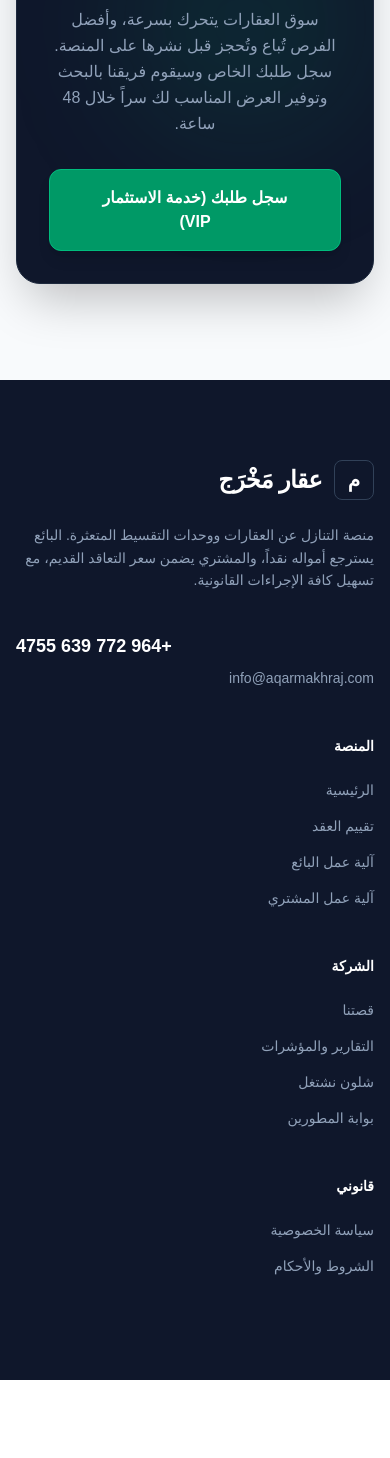
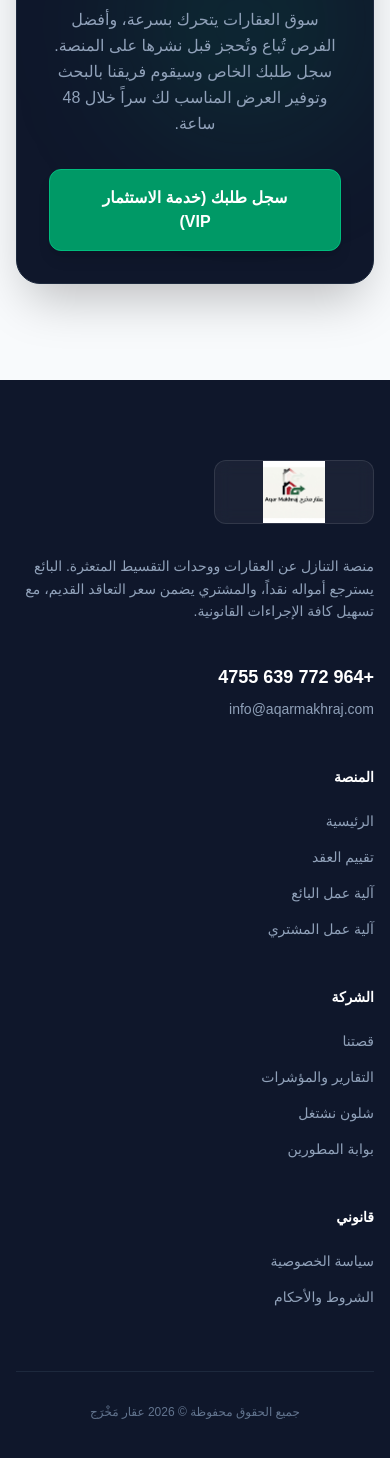
Before and after one commit to chromadreamstudio-netizen/aqar-makhraj, a Next.js app: page / in a window 390 px wide. Shown: the part 8438-9896 px from the top of the page. Before the commit the page ends 9818 px from the top, so only its background shows below. Built offline with nearby package versions, Linux system fonts and the light colour scheme; no server answers.

Commit message:
Fix footer layout, align text to right, add logo, and activate all footer links and legal buttons

```diff
--- a/src/app/page.tsx
+++ b/src/app/page.tsx
@@ -123,12 +123,13 @@ export default function Home() {
         </div>
       )}
 
-      {/* شريط التنقل المتوافق مع الهوية العراقية */}
+      {/* شريط التنقل */}
       <nav className="bg-white/80 backdrop-blur-md shadow-sm sticky top-0 z-40 border-b border-slate-100">
         <div className="max-w-7xl mx-auto px-4 sm:px-6 lg:px-8">
           <div className="flex justify-between h-20 items-center">
+            {/* الشعار في الهيدر */}
             <Link href="/" className="flex-shrink-0 flex items-center">
-              <div className="relative w-32 h-10"><Image src="/logo.jpg" alt="Logo" fill className="object-contain mix-blend-multiply" priority /></div>
+              <div className="relative w-40 h-16"><Image src="/logo.jpg" alt="عقار مخرج" fill className="object-contain mix-blend-multiply" priority /></div>
             </Link>
             <div className="hidden md:flex items-center gap-8 px-6 text-sm">
               <button onClick={() => setIsModalOpen(true)} className="text-slate-600 hover:text-emerald-600 font-extrabold transition-colors">عرض وحدتك</button>
@@ -431,53 +432,89 @@ export default function Home() {
           </div>
       </section>
 
-      {/* الفوتر */}
+      {/* الفوتر المُحدّث والمنسّق */}
       <footer id="contact" className="bg-slate-900 text-slate-400 pt-20 pb-10">
         <div className="max-w-7xl mx-auto px-4 sm:px-6 lg:px-8">
           <div className="grid grid-cols-1 md:grid-cols-2 lg:grid-cols-5 gap-12 mb-16">
 
-            <div className="lg:col-span-2 space-y-6">
-              <div className="flex items-center gap-3">
-                <div className="w-10 h-10 bg-transparent border border-slate-700 rounded-lg flex items-center justify-center font-bold text-white text-xl">م</div>
-                <span className="font-bold text-2xl text-white tracking-tight">عقار مَخْرَج</span>
-              </div>
+            {/* الشعار والوصف */}
+            <div className="lg:col-span-2 space-y-6 text-right">
+              {/* إضافة اللوجو في الفوتر بنفس أبعاد الهيدر */}
+              <Link href="/" className="inline-block">
+                <div className="relative w-40 h-16 bg-white/5 p-2 rounded-xl backdrop-blur-sm border border-white/10">
+                  <Image
+                    src="/logo.jpg"
+                    alt="عقار مخرج"
+                    fill
+                    className="object-contain"
+                  />
+                </div>
+              </Link>
               <p className="text-sm font-medium leading-relaxed max-w-sm">
                 منصة التنازل عن العقارات ووحدات التقسيط المتعثرة. البائع يسترجع أمواله نقداً، والمشتري يضمن سعر التعاقد القديم، مع تسهيل كافة الإجراءات القانونية.
               </p>
               <div className="space-y-2 pt-4">
-                  <p className="text-white font-bold text-lg dir-ltr text-left">+964 772 639 4755</p>
+                  <p className="text-white font-bold text-lg dir-ltr text-right block w-full">+964 772 639 4755</p>
                   <p className="text-slate-400 text-sm">info@aqarmakhraj.com</p>
               </div>
             </div>
 
-            <div>
+            {/* روابط المنصة */}
+            <div className="text-right">
               <h4 className="text-white font-bold mb-6 text-sm">المنصة</h4>
               <ul className="space-y-4 text-sm font-medium">
-                <li><Link href="/" className="hover:text-white transition-colors">الرئيسية</Link></li>
-                <li><a href="#" className="hover:text-white transition-colors">تقييم العقد</a></li>
-                <li><a href="#how-it-works" className="hover:text-white transition-colors">آلية عمل البائع</a></li>
-                <li><Link href="/opportunities" className="hover:text-white transition-colors">آلية عمل المشتري</Link></li>
+                <li><Link href="/" className="hover:text-white transition-colors cursor-pointer">الرئيسية</Link></li>
+                <li><button onClick={() => setIsModalOpen(true)} className="hover:text-white transition-colors cursor-pointer outline-none">تقييم العقد</button></li>
+                <li><a href="#how-it-works" className="hover:text-white transition-colors cursor-pointer">آلية عمل البائع</a></li>
+                <li><Link href="/opportunities" className="hover:text-white transition-colors cursor-pointer">آلية عمل المشتري</Link></li>
               </ul>
             </div>
 
-            <div>
+            {/* روابط الشركة */}
+            <div className="text-right">
               <h4 className="text-white font-bold mb-6 text-sm">الشركة</h4>
               <ul className="space-y-4 text-sm font-medium">
-                <li id="story"><a href="#" className="hover:text-white transition-colors">قصتنا</a></li>
-                <li><a href="#" className="hover:text-white transition-colors">التقارير والمؤشرات</a></li>
-                <li><a href="#how-it-works" className="hover:text-white transition-colors">شلون نشتغل</a></li>
-                <li><Link href="/b2b" className="hover:text-white transition-colors">بوابة المطورين</Link></li>
+                <li id="story"><a href="#story" className="hover:text-white transition-colors cursor-pointer">قصتنا</a></li>
+                <li><a href="#" className="hover:text-white transition-colors cursor-pointer">التقارير والمؤشرات</a></li>
+                <li><a href="#how-it-works" className="hover:text-white transition-colors cursor-pointer">شلون نشتغل</a></li>
+                <li><Link href="/b2b" className="hover:text-white transition-colors cursor-pointer">بوابة المطورين</Link></li>
               </ul>
             </div>
 
-            <div>
+            {/* روابط قانونية - تم ربطها لتفتح نوافذ واتساب مؤقتاً أو صفحات فارغة لتكون فعّالة */}
+            <div className="text-right">
               <h4 className="text-white font-bold mb-6 text-sm">قانوني</h4>
               <ul className="space-y-4 text-sm font-medium">
-                <li><a href="#" className="hover:text-white transition-colors">سياسة الخصوصية</a></li>
-                <li><a href="#" className="hover:text-white transition-colors">الشروط والأحكام</a></li>
+                <li>
+                  <button
+                    onClick={() => {
+                      const msg = encodeURIComponent('مرحباً، أود الاستفسار عن سياسة الخصوصية الخاصة بالمنصة.')
+                      window.open(`https://wa.me/9647726394755?text=${msg}`, '_blank')
+                    }}
+                    className="hover:text-white transition-colors cursor-pointer outline-none text-right w-full block"
+                  >
+                    سياسة الخصوصية
+                  </button>
+                </li>
+                <li>
+                  <button
+                    onClick={() => {
+                      const msg = encodeURIComponent('مرحباً، أود الاطلاع على الشروط والأحكام الخاصة بالتنازل.')
+                      window.open(`https://wa.me/9647726394755?text=${msg}`, '_blank')
+                    }}
+                    className="hover:text-white transition-colors cursor-pointer outline-none text-right w-full block"
+                  >
+                    الشروط والأحكام
+                  </button>
+                </li>
               </ul>
             </div>
 
+          </div>
+
+          {/* حقوق النشر */}
+          <div className="border-t border-slate-800 pt-8 mt-8 text-center text-xs font-medium text-slate-500">
+            جميع الحقوق محفوظة © {new Date().getFullYear()} عقار مَخْرَج
           </div>
         </div>
       </footer>
```
